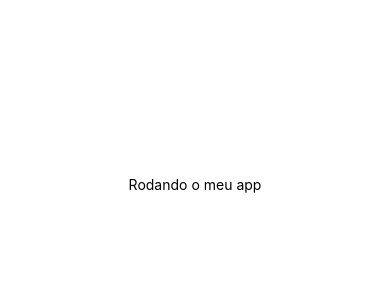
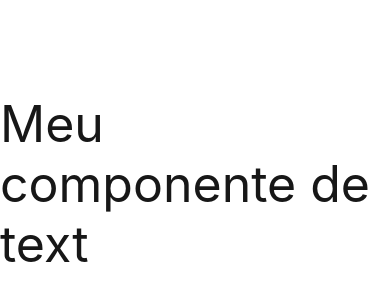
Before and after one commit to ismaelsousa/tv-maze-tutorial, a React Native app: screen / in a window 390 px wide. Shown: the part 238-538 px from the top of the page. Built offline with nearby package versions, Linux system fonts and the light colour scheme.

Commit message:
feat: add text component

```diff
--- a/App.tsx
+++ b/App.tsx
@@ -1,13 +1,16 @@
 import { StatusBar } from "expo-status-bar";
-import { StyleSheet, Text, View } from "react-native";
+import { StyleSheet, View } from "react-native";
 import { ThemeProvider } from "styled-components/native";
+import Text from "./src/common/components/Text";
 import { defaultTheme } from "./src/common/constants/styles/theme/defaultTheme";
 
 export default function App() {
   return (
     <ThemeProvider theme={defaultTheme}>
       <View style={styles.container}>
-        <Text>Rodando o meu app</Text>
+        <Text size={50} color="secondary">
+          Meu componente de text
+        </Text>
         <StatusBar style="auto" />
       </View>
     </ThemeProvider>
--- /dev/null
+++ b/src/common/components/Text/index.tsx
@@ -0,0 +1,14 @@
+import React from "react";
+
+import { Container } from "./styles";
+import { Props } from "./types";
+
+const Text = ({ children, color, size = 14, ...rest }: Props) => {
+  return (
+    <Container color={color} size={size} {...rest}>
+      {children}
+    </Container>
+  );
+};
+
+export default Text;
--- /dev/null
+++ b/src/common/components/Text/styles.ts
@@ -0,0 +1,7 @@
+import styled from "styled-components/native";
+import { Props } from "./types";
+
+export const Container = styled.Text<Partial<Props>>`
+  color: ${(props) => props.theme.colors[props.color || "onSecondary"]};
+  font-size: ${(props) => props.size || 14}px;
+`;
--- /dev/null
+++ b/src/common/components/Text/types.ts
@@ -0,0 +1,7 @@
+import { TextProps } from "react-native";
+import { ColorPalette } from "styled-components/native";
+
+export interface Props extends TextProps {
+  color?: ColorPalette;
+  size?: number;
+}
```
